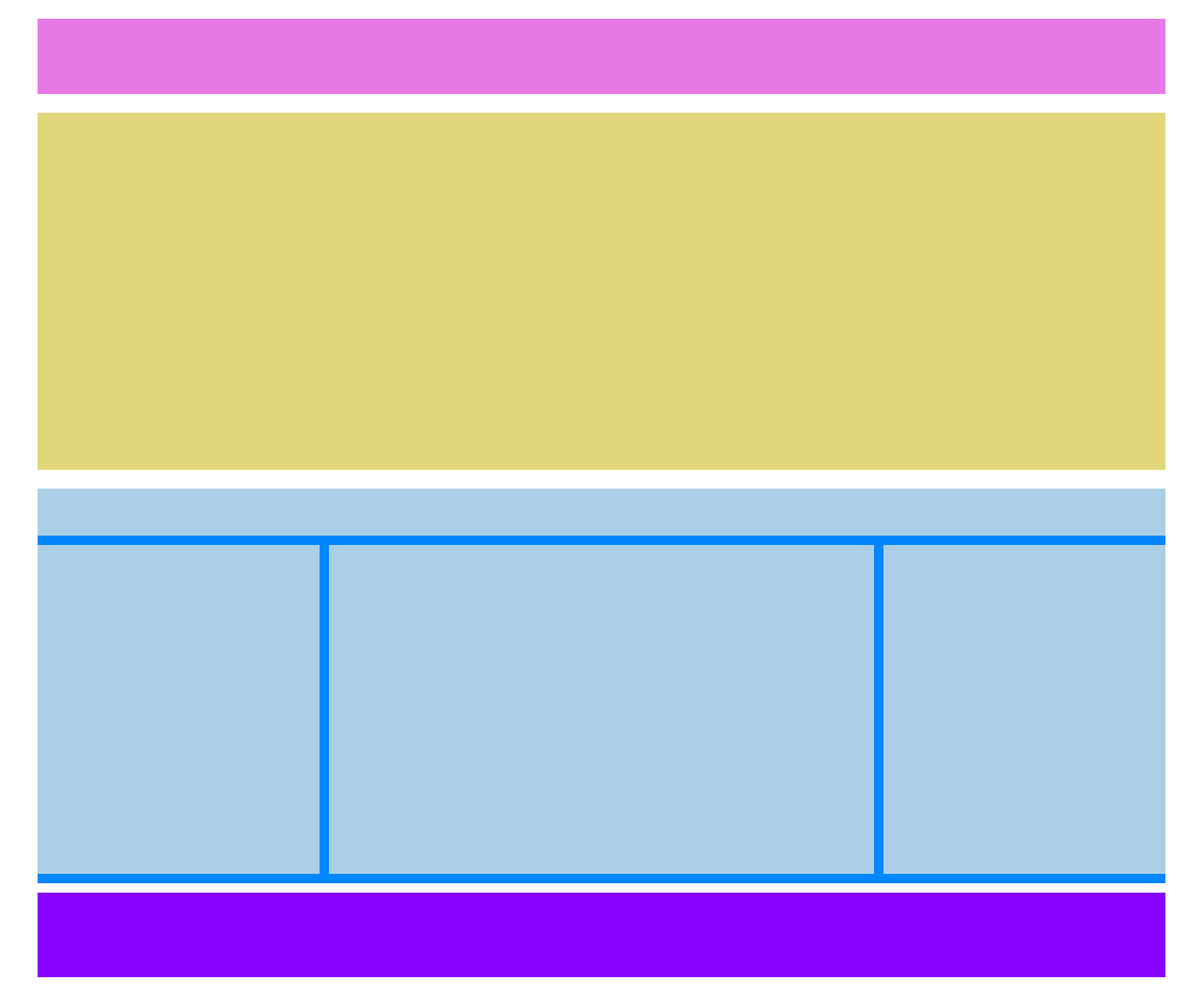
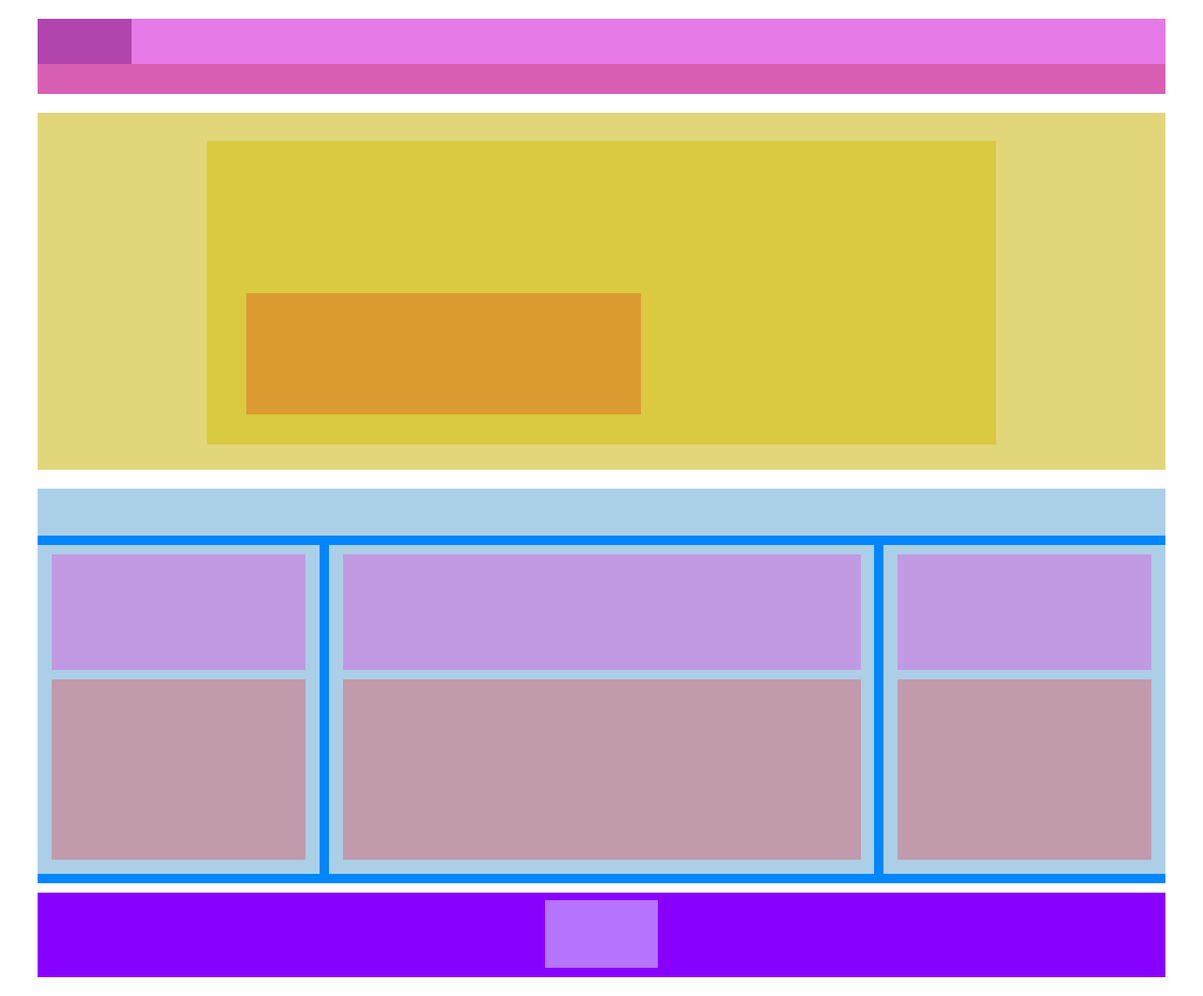
Before and after one commit to DomenicoGalileo88/htmlcss-struttura-wp, a plain HTML site: page index.html in a window 1280 px wide. Shown: the whole page at 94% size. Drawn offline with Linux system fonts and the light colour scheme.

Commit message:
Add Block
Divertirsi

```diff
--- a/css/style.css
+++ b/css/style.css
@@ -2,6 +2,12 @@
     margin: 0;
     padding: 0;
     box-sizing: border-box;
+}
+
+.clearfix{
+    content: "";
+    display: table;
+    clear: both;
 }
 
 .container{
@@ -16,6 +22,18 @@ header{
     border-bottom: 20px solid white;
 }
 
+.logo{
+    width: 100px;
+    height: 60%;
+    background-color: rgba(109, 3, 100, 0.438);
+}
+
+.site_nav{
+    height: 40%;
+    background-color: rgb(168 0 0 / 21%);
+}
+
+
 /* Main */
 main{
     height: 820px;
@@ -25,7 +43,27 @@ main{
     height: 400px;
     background-color: #E1D67A;
     border-bottom: 20px solid white;
+    position: relative;
+}
 
+.content_img >.img{
+    width: 70%;
+    height: 323px;
+    background-color: #d1bc0179;
+    position: absolute;
+    top: 8%;
+    left: 15%;
+
+}
+
+
+.img > .text_img{
+    width: 50%;
+    height: 40%;
+    background-color: rgb(226 0 0 / 23%);
+    position: absolute;
+    bottom: 10%;
+    left: 5%;
 }
 
 /* Article */
@@ -49,12 +87,7 @@ main{
     border-bottom: 10px solid #0086FF;
 }
 
-.clearfix{
-    content: "";
-    display: table;
-    clear: both;
-}
-
+/* Aside */
 aside{
     width: 300px;
     height: 350px;
@@ -62,6 +95,21 @@ aside{
     float: left;
 }
 
+aside > .img_aside{
+    width: 90%;
+    height: 35%;
+    margin: 10px auto;
+    background-color: #ff00d942;
+}
+
+aside > .text_aside{
+    width: 90%;
+    height: 55%;
+    margin: 10px auto;
+    background-color: #ff000042;
+}
+
+/* Content */
 .content{
     background-color: #ABCFE7;
     border-left: 10px solid#0086FF;
@@ -71,9 +119,30 @@ aside{
     float: left;
 }
 
+.content > .img_content_article{
+    width: 95%;
+    height: 35%;
+    margin: 10px auto;
+    background-color: #ff00d942;
+}
+
+.content > .text_content_article{
+    width: 95%;
+    height: 55%;
+    margin: 10px auto;
+    background-color:  #ff000042;
+}
+
 /* Footer */
 footer{
     height: 100px;
     background-color:#8801FE;
     border-top: 10px solid white;
 }
+
+footer > .designed{
+    width: 10%;
+    height: 80%;
+    background-color: #d4c0ff99;
+    margin: 8px auto;
+}
--- a/index.html
+++ b/index.html
@@ -13,23 +13,47 @@
 
     <div class="container">
 
-        <header class="site_header"></header>
+        <header class="site_header">
+            <div class="logo"></div>
+            <nav class="site_nav"></nav>
+
+        </header>
         <!-- /.site_header -->
         <main class="site_main">
 
-            <div class="content_img"></div>
+            <div class="content_img">
+
+                <div class="img clearfix">
+
+                    <div class="text_img"></div>
+                </div>
+
+            </div>
 
             <article class="page_article">
 
-                <div class="title_article"></div>
+                <div class="title_article">
+                    <!-- Inserire un titolo e un paragrafo -->
+                </div>
 
                 <div class="content_article clearfix">
 
-                    <aside></aside>
+                    <aside>
+                        <div class="img_aside"></div>
+                        <div class="text_aside"></div>
 
-                    <div class="content"></div>
+                    </aside>
 
-                    <aside></aside>
+                    <div class="content">
+                        <div class="img_content_article"></div>
+                        <div class="text_content_article"></div>
+                    </div>
+
+                    <aside>
+                        <div class="img_aside"></div>
+                        <div class="text_aside"></div>
+
+                    </aside>
 
                 </div>
 
@@ -40,7 +64,9 @@
         </main>
         <!-- /.site_main -->
 
-        <footer class="site_footer"></footer>
+        <footer class="site_footer">
+            <div class="designed"></div>
+        </footer>
         <!-- /.site_footer -->
 
     </div>
```
